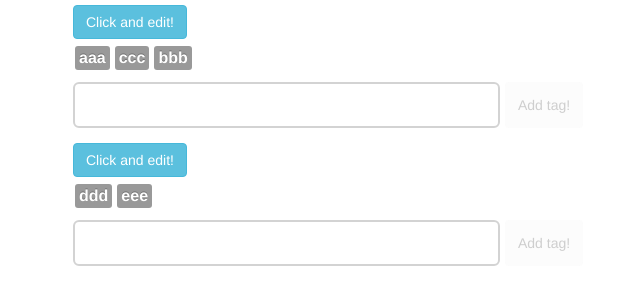
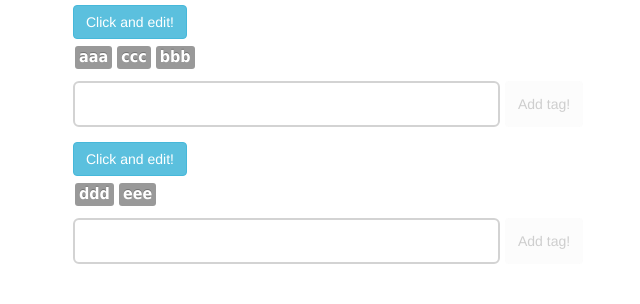
Before and after one commit to dmarkin/TagCloud, a plain HTML site: page index.html in a window 1280 px wide. Shown: the full height of the page, 262-902 px from the left. Drawn offline with Linux system fonts and the light colour scheme.

Commit message:
Change styles

```diff
--- a/css/main.css
+++ b/css/main.css
@@ -9,33 +9,30 @@
 }
 
 .add-btn {
+	height: 46px;
 	margin: 0 5px;
-	height: 46px;
 }
 
 input[type="text"] {
-	border: 2px solid lightgray;
 	width: 70%;
 	height: 46px;
 	vertical-align: middle;
-	maxlength: 50;
+	border: 2px solid lightgray;
 }
 
 .tag-cloud-list {
 	margin-left: 0;
 }
 .tag-cloud {
+	display: inline-block;
 	background-color: #999999;
-	border-radius: 3px;
-	color: #FFFFFF;
-	display: inline-block;
-	font-size: 16px;
-	font-weight: bold;
-	line-height: 21px;
 	margin: 2px 3px 2px 2px;
 	padding: 1px 4px 2px;
+	vertical-align: baseline;
+	border-radius: 3px;
+	color: #fff;
+	font: bold 16px/1.25 Tahoma, Arial;
 	text-shadow: 0 -1px 0 rgba(0, 0, 0, 0.25);
-	vertical-align: baseline;
 }
 
 .close-button {
```
